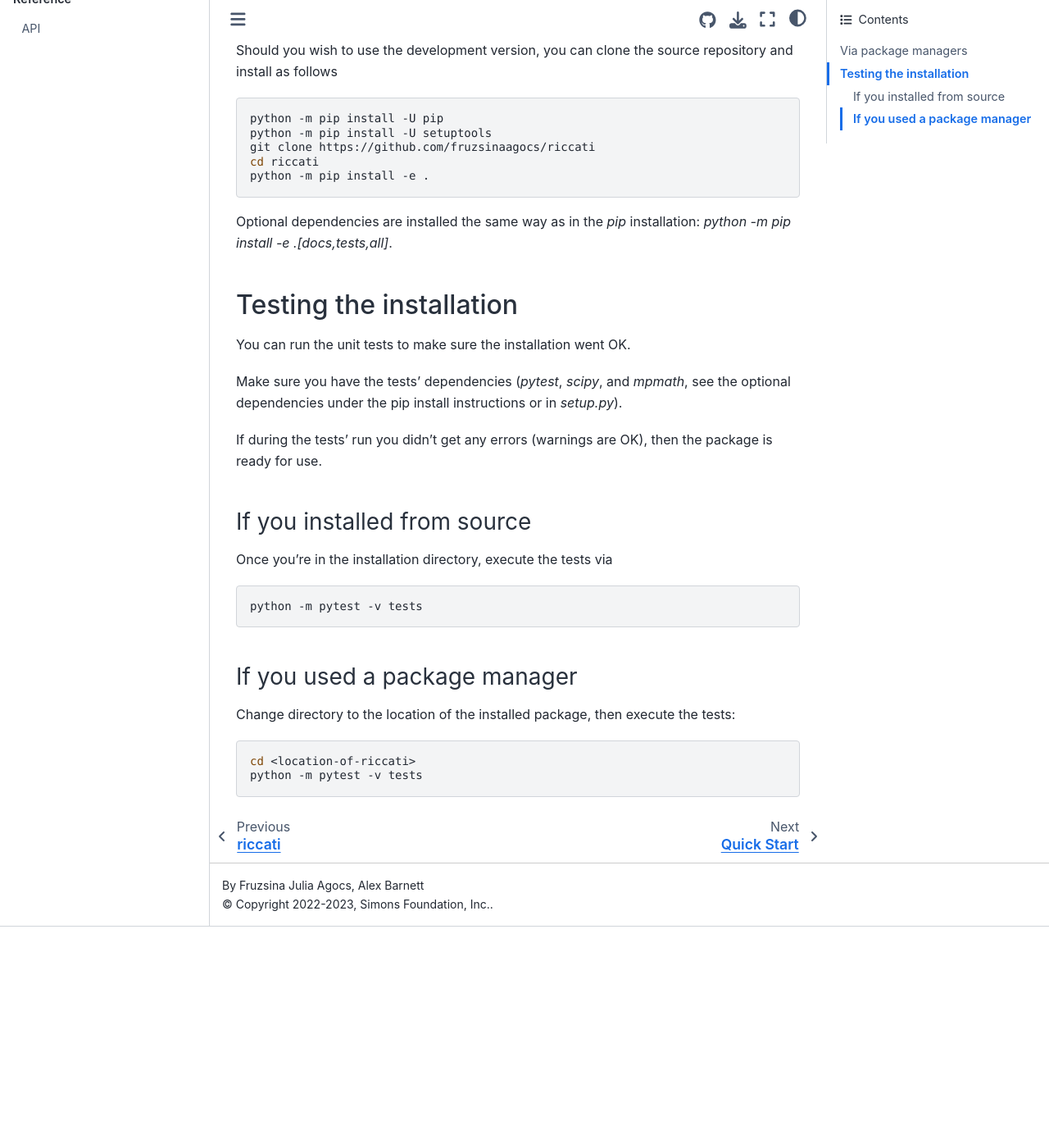
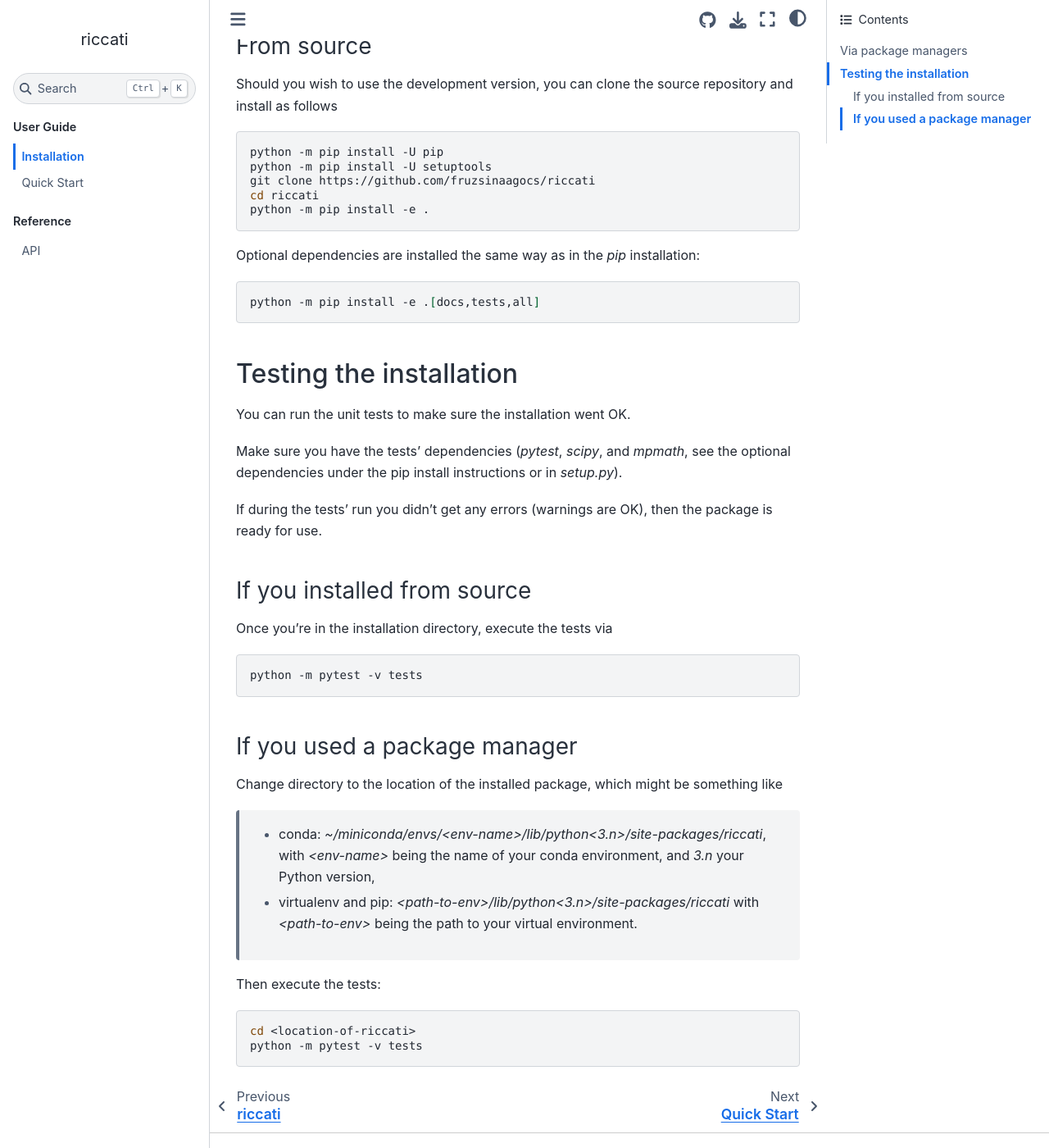
Before and after one commit to fruzsinaagocs/riccati, a Sphinx documentation site: the page built from docs/installation.rst, in a window 1280 px wide and 1400 px high, scrolled down 737 px. Shown: the whole window at 82% size. Built offline with Sphinx 7.4.7 and the Sphinx Book theme 1.1.4, drawn with Linux system fonts in a browser that asks for light colours; pages that are not in the unit, such as notebooks, are missing from menus; before the commit the page ends 1867 px from its top, so only the background shows below that; some of the changed text lies outside the part shown.

Commit message:
Docs tweak

```diff
--- a/docs/installation.rst
+++ b/docs/installation.rst
@@ -19,7 +19,10 @@
     pip install -U riccati
 
 Optional dependencies can be installed by specifying one or more options in
-`pip install -U riccati[docs,tests,all]`.
+
+.. code-block:: bash
+
+    pip install -U riccati[docs,tests,all]`
 
 2. conda
 
@@ -45,7 +48,10 @@
     python -m pip install -e .
 
 Optional dependencies are installed the same way as in the `pip` installation:
-`python -m pip install -e .[docs,tests,all]`.
+
+.. code-block:: bash
+
+    python -m pip install -e .[docs,tests,all]
 
 Testing the installation
 ------------------------
@@ -71,7 +77,12 @@
 If you used a package manager
 ~~~~~~~~~~~~~~~~~~~~~~~~~~~~~
 
-Change directory to the location of the installed package, then execute the tests:
+Change directory to the location of the installed package, which might be something like
+
+  - conda: `~/miniconda/envs/<env-name>/lib/python<3.n>/site-packages/riccati`, with `<env-name>` being the name of your conda environment, and `3.n` your Python version,
+  - virtualenv and pip: `<path-to-env>/lib/python<3.n>/site-packages/riccati` with `<path-to-env>` being the path to your virtual environment.
+
+Then execute the tests:
 
 .. code-block:: bash
 
```
